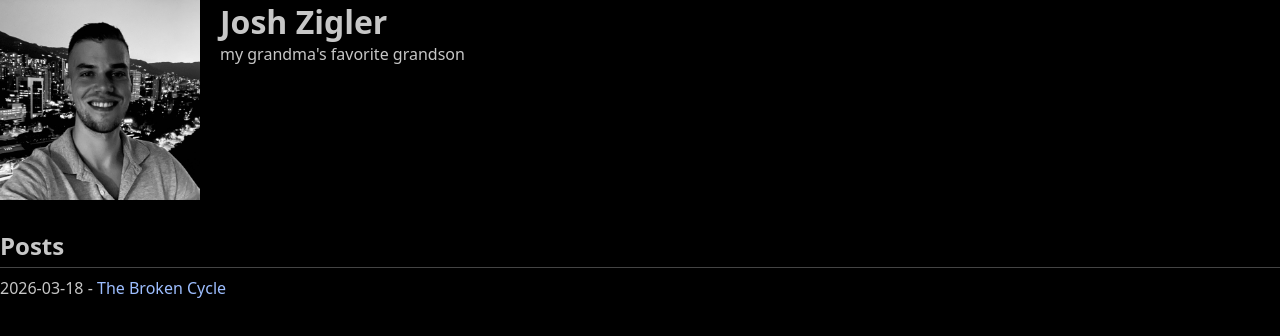
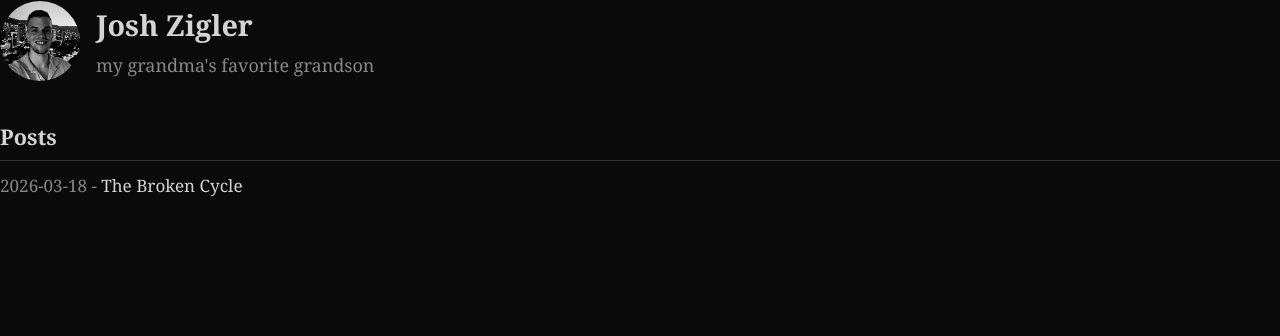
Before and after one commit to jshzglr/jshzglr.github.io, a plain HTML site: page index.html in a window 1280 px wide. Drawn offline with Linux system fonts and the light colour scheme.

Commit message:
Proper typography: Georgia serif, 18px, consistent sizing across devices

```diff
--- a/styles.css
+++ b/styles.css
@@ -9,46 +9,39 @@ html, body {
 }
 
 body {
-    font-family:system-ui, -apple-system, BlinkMacSystemFont, 'Segoe UI', Roboto, Oxygen, Ubuntu, Cantarell, 'Open Sans', 'Helvetica Neue', sans-serif;
-    background-color: #000000;
-    color: #c7c7c7;
-    font-size: 16px;
+    font-family: 'Georgia', 'Times New Roman', serif;
+    font-size: 18px;
+    line-height: 1.75;
+    background-color: #0a0a0a;
+    color: #d4d4d4;
 }
 
-.header {
-    display: flex;
-}
-
-.bio h1 {
-    margin: 0px;
-}
-
-#headshot {
-    width: 200px;
-    height: 200px;
-    margin-right: 20px;
-}
-
-h1, h2, h3 {
-    margin-top: 1.2em;
-    margin-bottom: 0.4em;
+h1 {
+    font-size: 2em;
+    font-weight: bold;
+    margin-top: 0.6em;
+    margin-bottom: 0.6em;
 }
 
 h2, h3 {
-    border-bottom: 1px solid #444;
-    padding-bottom: 5px;
+    font-size: 1.2em;
+    font-weight: bold;
+    margin-top: 1.8em;
+    margin-bottom: 0.5em;
+    border-bottom: 1px solid #333;
+    padding-bottom: 4px;
 }
 
-ul {
-    padding: 0;
+p {
+    margin-bottom: 1.3em;
 }
 
-li {
-   list-style-type: none;
+em {
+    font-style: italic;
 }
 
 a {
-    color: rgb(157, 190, 255);
+    color: #7eb8f7;
     text-decoration: none;
 }
 
@@ -56,17 +49,60 @@ a:hover {
     text-decoration: underline;
 }
 
-@media (max-width: 980px) {
-    body {
-        font-size: 15px;
-    }
+ul {
+    list-style: none;
+    padding: 0;
+}
+
+.post_header {
+    font-size: 0.85em;
+    color: #888;
+    margin-bottom: 0.5em;
+}
+
+.post_header a {
+    color: #7eb8f7;
 }
 
 .post_body {
-    line-height: 1.7;
     width: 100%;
 }
 
-.post_body p {
-    margin-bottom: 1.2em;
+/* Index page */
+.header {
+    display: flex;
+    align-items: center;
+    margin-bottom: 2em;
 }
+
+.bio h1 {
+    font-size: 1.6em;
+    margin: 0;
+}
+
+.bio p {
+    color: #888;
+    margin: 0;
+}
+
+#headshot {
+    width: 80px;
+    height: 80px;
+    border-radius: 50%;
+    margin-right: 16px;
+    object-fit: cover;
+}
+
+.posts h2 {
+    margin-top: 0;
+}
+
+.posts li {
+    margin-bottom: 0.4em;
+    font-size: 0.95em;
+    color: #888;
+}
+
+.posts li a {
+    color: #d4d4d4;
+}
```
